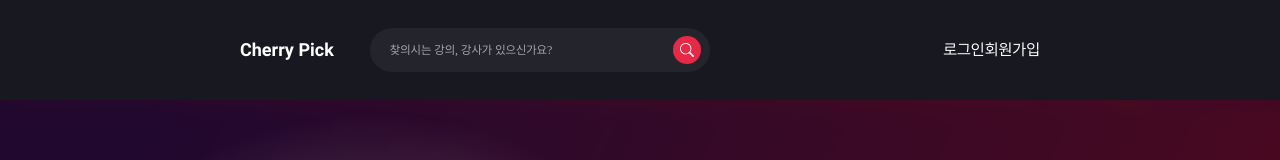
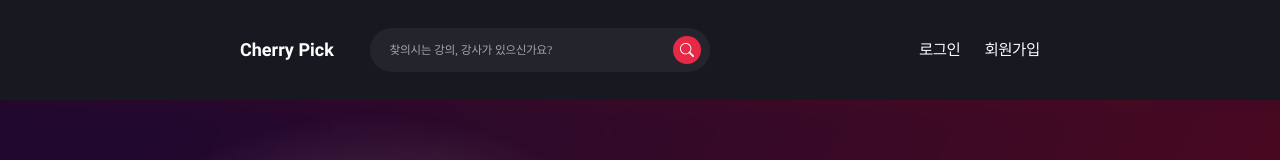
Before and after one commit to cjy0019/cherry-front, a React app: page /detail in a window 1280 px wide. Shown: the top 160 px of the page. Built offline with nearby package versions, Linux system fonts and the light colour scheme.

Commit message:
fix : 메인페이지 / Header 로그인, 회원가입 margin 추가 "#94"

```diff
--- a/src/components/molecules/header/Header.jsx
+++ b/src/components/molecules/header/Header.jsx
@@ -274,7 +274,7 @@ const Span = styled.span`
   }
 `;
 
-const StyledLink = styled.span`
+const StyledLink = styled(Link)`
   cursor: pointer;
 
   font-size: 1rem;
```
